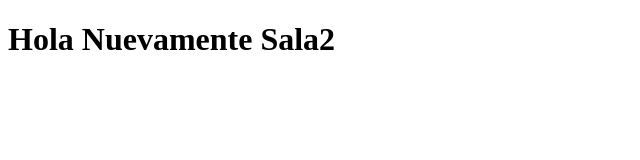
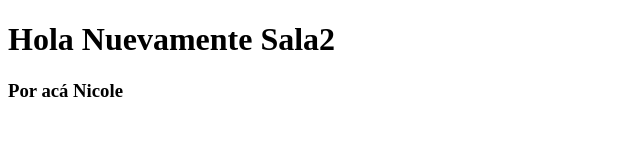
Before and after one commit to ingridoa/Ejercicio3, a plain HTML site: page index.html in a window 1280 px wide. Shown: the whole page, without its empty margins (0-640 px from the left). Drawn offline with Linux system fonts and the light colour scheme.

Commit message:
changalanga

```diff
--- a/index.html
+++ b/index.html
@@ -7,5 +7,7 @@
 </head>
 <body>
     <h1>Hola Nuevamente Sala2</h1>
+
+    <h3>Por acá Nicole</h3>
 </body>
 </html>
```
